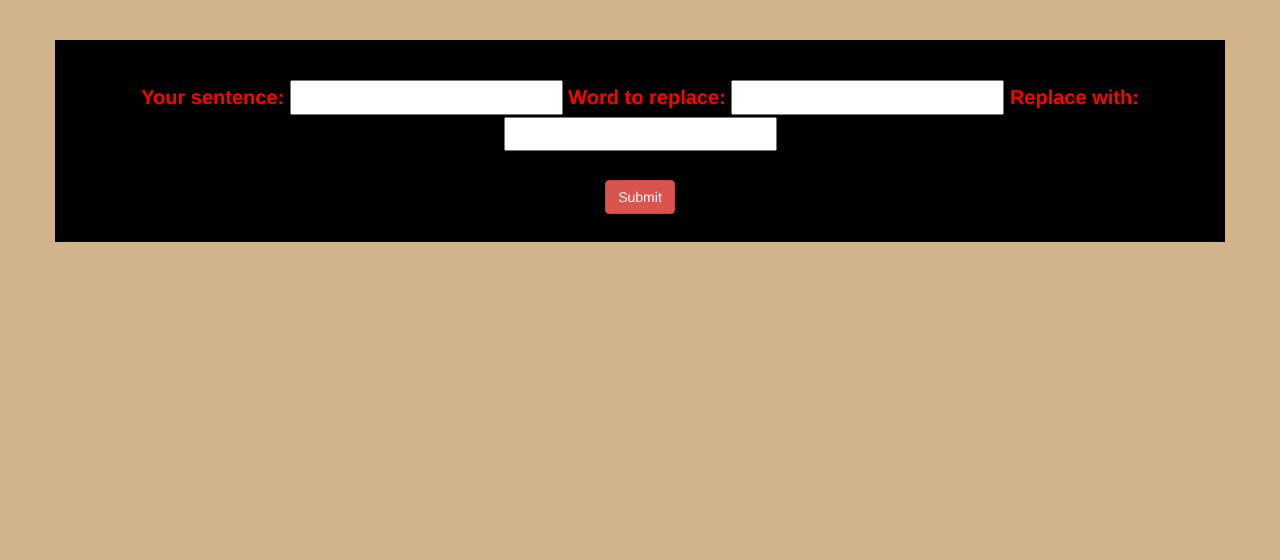
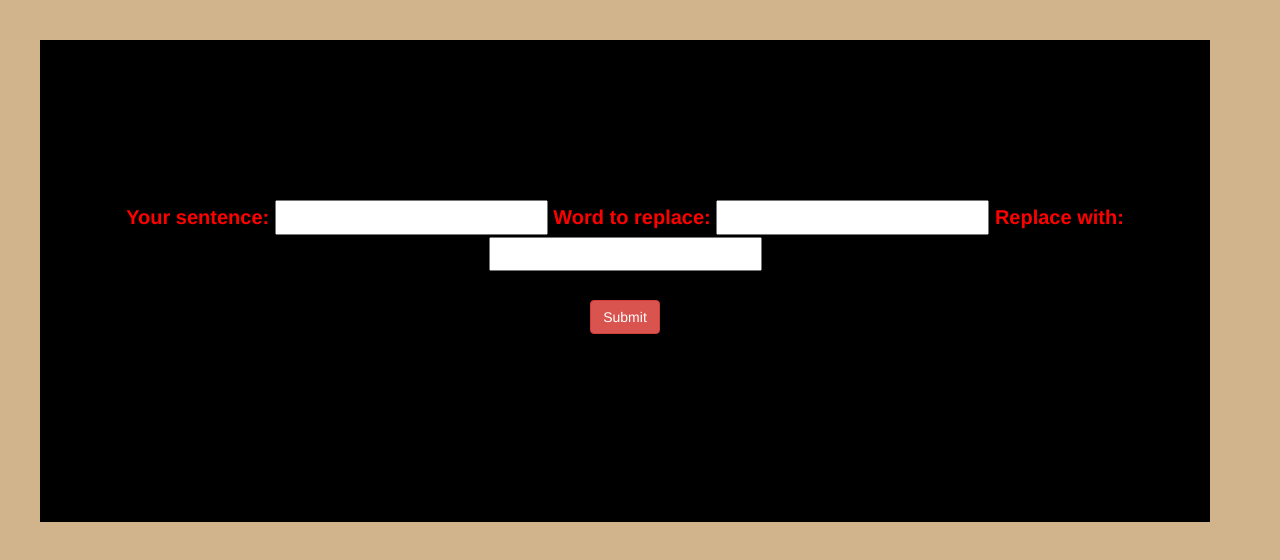
Before and after one commit to reyching/word-replacement-javascript, a plain HTML site: page index.html in a window 1280 px wide. Drawn offline with nearby package versions, Linux system fonts and the light colour scheme.

Commit message:
Add more css elements to page

```diff
--- a/css/styles.css
+++ b/css/styles.css
@@ -13,8 +13,9 @@
   font-size: 20px;
   text-align: center;
   background-color: black;
-  margin-top: 2em;
-  padding-top: 2em;
+  margin: 2em;
+  padding-top: 8em;
+  padding-bottom: 8em;
   color: red;
 }
 
```
